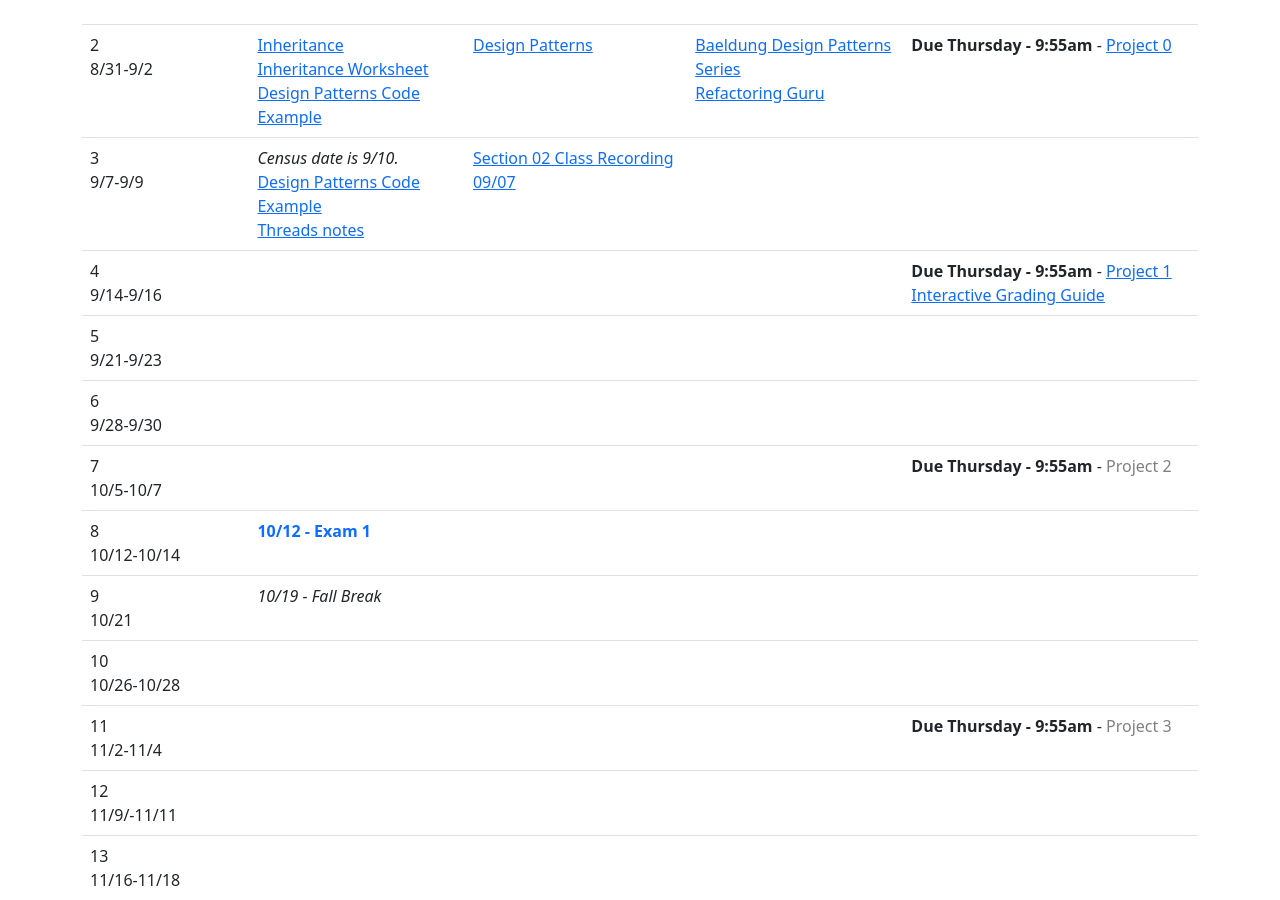
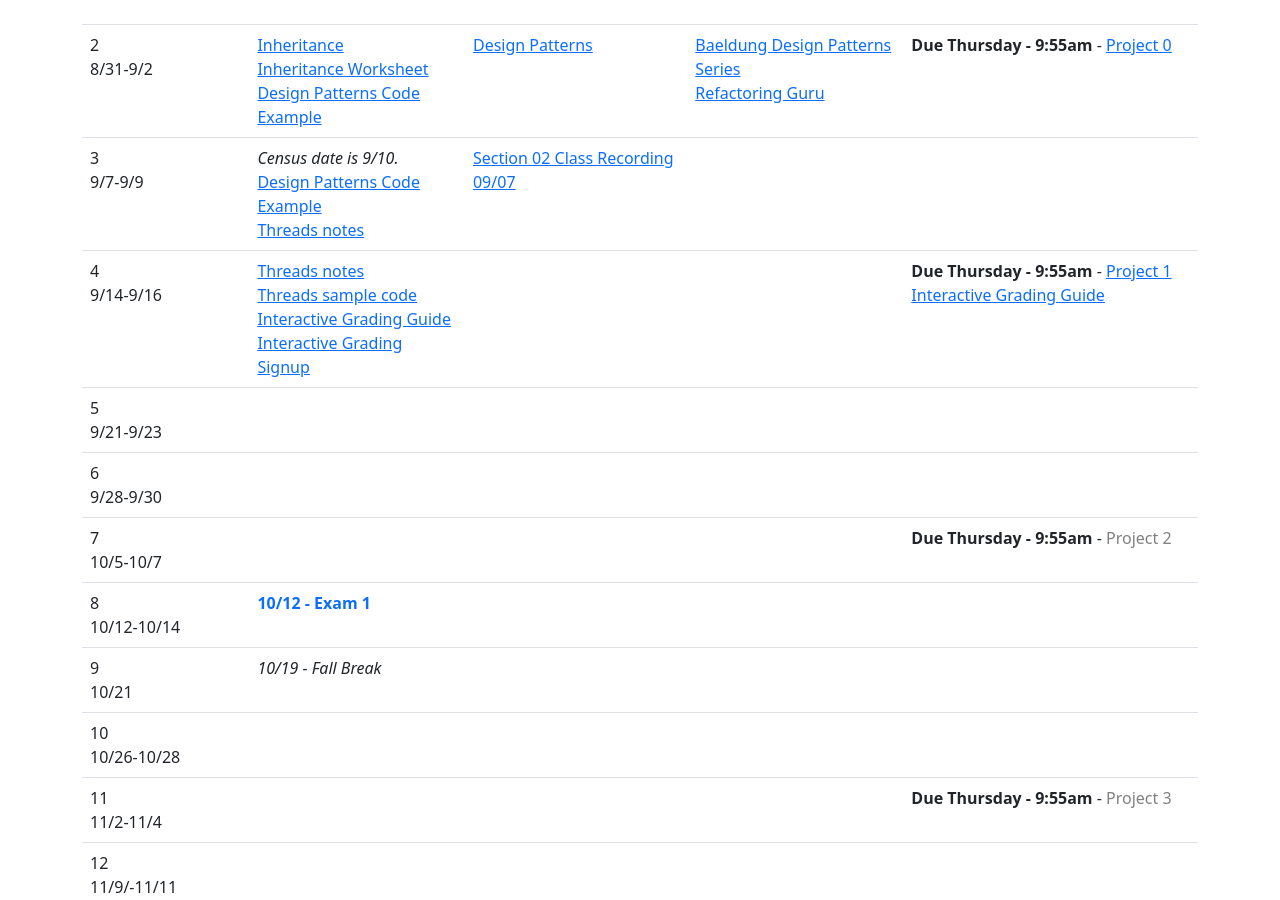
Before and after one commit to CS601-F21/cs601-f21, a Jekyll site: the page built from schedule.html, in a window 1280 px wide and 900 px high, scrolled down 450 px. Built offline with Jekyll 4.4.1, drawn with Linux system fonts in a browser that asks for light colours.

Commit message:
add threads links

```diff
--- a/schedule.html
+++ b/schedule.html
@@ -83,7 +83,10 @@ title: Schedule
 		<tr>
 			<td>4<br/>9/14-9/16</td>
 			<td>
-			</td>
+				<a href="https://github.com/CS601-F21/notes/blob/main/lectures/threads.md">Threads notes</a><br/>
+				<a href="https://github.com/CS601-F21/code-examples/tree/main/Threads">Threads sample code</a><br/>
+				<a href="https://github.com/CS601-F21/notes/blob/main/admin/p1grading.md">Interactive Grading Guide</a><br/>
+				<a href="https://docs.google.com/spreadsheets/d/1HEeoM4rsrxLEHzF2zgc6CCiJgfI2Yk_hAxheWdKhdh8/edit?usp=sharing">Interactive Grading Signup</a><br/>
 			<td>
 				<!-- <a href="https://usfca.instructure.com/courses/1601365/pages/intellij-and-github">IntelliJ/Github Video</a><br/> -->
 			</td>
```
